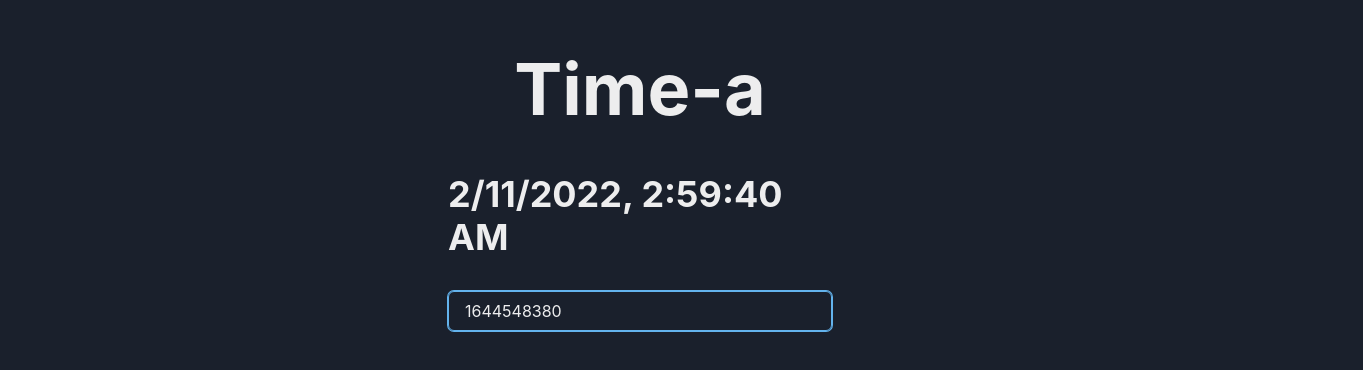
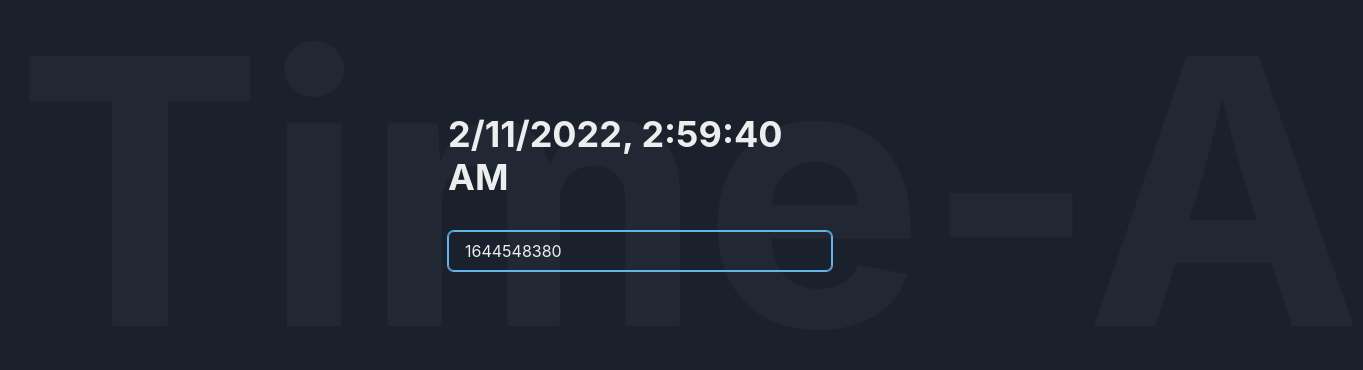
Before and after one commit to sbleru/s-no, a Next.js app in the folder apps/time-a/: page / in a window 1280 px wide. Shown: the part 208-578 px from the top of the page, 1363 px wide, since content can reach past the window. Built offline with nearby package versions, Linux system fonts and the light colour scheme.

Commit message:
style: Change time-a heading to background text

```diff
--- a/apps/time-a/src/features/TimeA.tsx
+++ b/apps/time-a/src/features/TimeA.tsx
@@ -1,13 +1,29 @@
 import { Suspense, useCallback, useState } from "react";
-import { Center, Heading, VStack, Input } from "../ui/Chakra";
+import { Center, Heading, VStack, Input, Container } from "../ui/Chakra";
 import { NextPage } from "next";
 import { useTimestamp } from "./useTimestamp";
 
 export const TimeA: NextPage = () => {
   return (
     <Center h={"100vh"}>
-      <VStack spacing={12} w={["90%", "30%"]}>
-        <Heading size={"4xl"}>Time-a</Heading>
+      <Container
+        position={"absolute"}
+        display={"block"}
+        zIndex={0}
+        minH={["100%", "inherit"]}
+        minW={"100%"}
+      >
+        <Heading
+          color={"lightgray"}
+          transform={["rotate(90deg)", "rotate(0deg)"]}
+          opacity={0.04}
+          whiteSpace={"nowrap"}
+          fontSize={["29vh", "29vw"]}
+        >
+          Time-A
+        </Heading>
+      </Container>
+      <VStack zIndex={1} w={["90%", "30%"]}>
         <Suspense fallback={<Loading />}>
           <RenderAsFetch />
         </Suspense>
--- a/apps/time-a/src/ui/Chakra.tsx
+++ b/apps/time-a/src/ui/Chakra.tsx
@@ -27,3 +27,5 @@ export const VStack = Chakra.VStack;
 export const Text = Chakra.Text;
 
 export const Input = Chakra.Input;
+
+export const Container = Chakra.Container;
```
